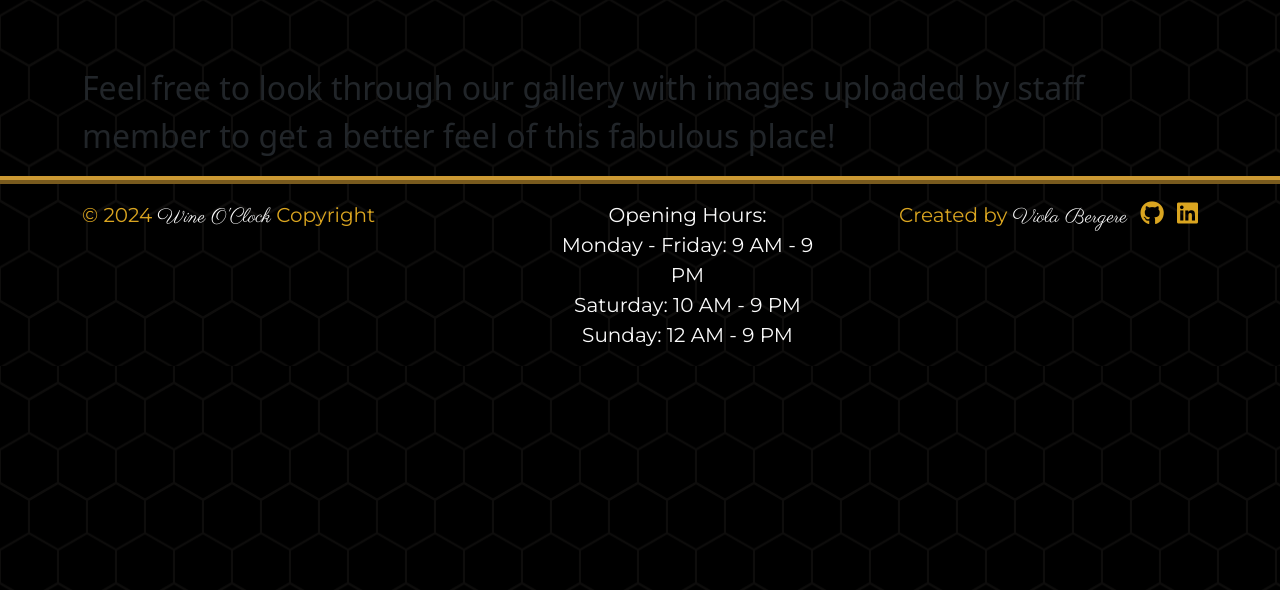
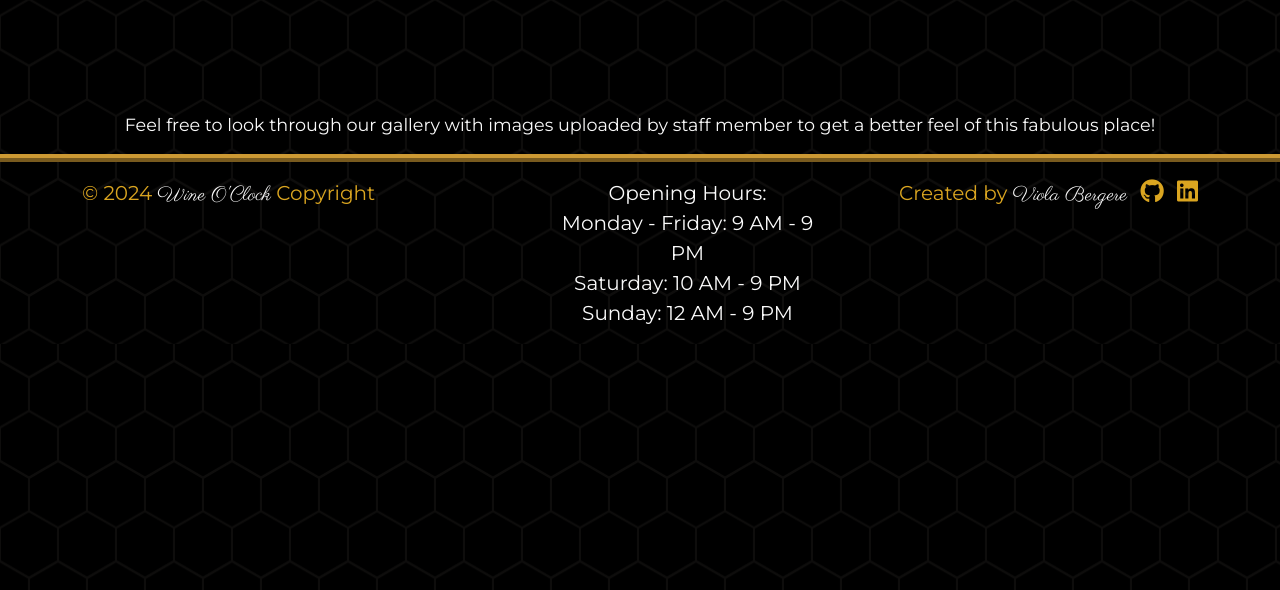
Before and after one commit to violaberg/wine-o-clock, a Django app: page /gallery/ in a window 1280 px wide. Shown: the part 168-758 px from the top of the page. Run offline with Django 4.2, Linux system fonts and the light colour scheme; data that the repository does not hold is empty; some libraries are stand-ins or nearby versions.

Commit message:
Style gallery,add admin function for delete/edit gallery

```diff
--- a/static/css/style.css
+++ b/static/css/style.css
@@ -39,8 +39,16 @@ main {
     position: relative;
 }
 
-p {
+.p-parisienne {
+    color: #fafafa;
+    font-family: 'Parisienne', cursive;
     font-size: 2rem;
+}
+
+.p-montserrat {
+    color: #fafafa;
+    font-family: "Montserrat", sans-serif;
+    font-size: 1.1rem;
 }
 
 .navbar-expand-lg .navbar-collapse {
--- a/templates/index.html
+++ b/templates/index.html
@@ -4,7 +4,7 @@
 
 <div class="container">
     <div class="row">
-        <div class="col-md-12 text-center position-realtive">
+        <div class="col-md-12 text-center position-relative">
             <img src="../static/images/hero-img.jpg" class="img-fluid" alt="Wine bottles with glasses presented in a wine cellar">
             <div class="position-absolute top-50 start-50 translate-middle">
                 <button class="button booking-btn custom-white btn">Book a Tour</button>
@@ -15,7 +15,7 @@
 <div class="row mt-4">
     <div class="col-md-12 text-center">
       <blockquote class="blockquote">
-        <p class="font-parisienne custom-white mb-0">
+        <p class="p-parisienne mb-0">
           "Wine is one of the most civilized things in the world and one of the most natural things of the world that has been brought to the greatest perfection, and it offers a greater range for enjoyment and appreciation than, possibly, any other purely sensory thing." -Ernest Hemingway
         </p>
       </blockquote>
--- a/wine_cellar/templates/wine_cellar/about.html
+++ b/wine_cellar/templates/wine_cellar/about.html
@@ -11,11 +11,11 @@
     </div>
     <div class="container">
         <header class="text-center mt-5">
-            <h1 class="font-parisienne custom-header">About Us</h1>
+            <h1 class="font-parisienne custom-white custom-header">About Us</h1>
         </header>
         <div class="row mt-4">
             <div class="col-md-12 text-center">
-                <p class="font-montserrat custom-paragraph">
+                <p class="p-montserrat">
                     Welcome to Wine O'Clock - your cellar for all things wine!
         Nestled in the heart of Bordeaux, France, Wine O'Clock Cellar stands as a testament to the enduring legacy of our family. Founded in the early 20th century, Wine O'Clock Cellar began as a modest family-run business with a vision to craft exceptional wines that would capture the essence of Bordeaux's rich terroir. Family's dedication to this craft and unwavering commitment to quality quickly earned the cellar a reputation for producing wines that transcended the ordinary. As the years unfolded, the family's love for winemaking passed through generations, with each heir contributing a unique touch to the art of viniculture, attracting enthusiasts from around the globe.<br>
         At Wine O'Clock, we believe that the enjoyment of fine wine should be an accessible and delightful experience for everyone, whether you're a seasoned sommelier or just beginning to explore the world of wine. Our mission is to make wine appreciation a journey of discovery, education, and joy. We provide a place where you can explore different wine varieties, learn about tasting notes or simply have a great time. When you book a tour you will discover carefully curated collections of wines to suit every occasion and palate, and if you like connect with fellow wine enthusiasts, share your favorite discoveries, and learn from the experiences of others. Embark on a journey through the vineyards of Bordeaux and savor the history, love, and craftsmanship that define Wine O'Clock Cellar — where every bottle tells a story and every sip is an invitation to celebrate life. Cheers to the finer moments in life!
--- a/wine_cellar/templates/wine_cellar/gallery.html
+++ b/wine_cellar/templates/wine_cellar/gallery.html
@@ -1,19 +1,19 @@
 {% extends "base.html" %}
 {% load static %}
 {% block content %}
-<div class="flex items-center justify-center h-full">
-    <p>Feel free to look through our gallery with images uploaded by staff member to get a better feel of this fabulous place!</p>
+<div class="container mt-5">
+    <p class="p-montserrat text-center">Feel free to look through our gallery with images uploaded by staff member to get a better feel of this fabulous place!</p>
 </div>
-<div class="gallery">
+<div class="container">
+  <div class="row">
     {% for image in gallery_images %}
+    <div class="col-lg-4 col-md-6 col-sm-12 mb-4">
       <div class="gallery-image">
-        <img src="{{ image.image.url }}" alt="{{ image.description }}">
-        <p>{{ image.description }}</p>
+        <img src="{{ image.image.url }}" class="img-fluid" alt="{{ image.description }}">
+        <p class="p-montserrat text-center">{{ image.description }}</p>
       </div>
-
-      {% if forloop.counter|divisibleby:3 and not forloop.last %}
-        </div><div class="gallery">
-      {% endif %}
+    </div>
     {% endfor %}
   </div>
+</div>
 {% endblock content %}
```
Also changed, not shown: wine_cellar/admin.py (+27 -2 lines).
